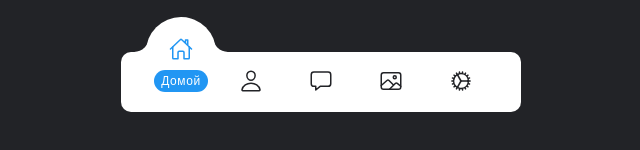
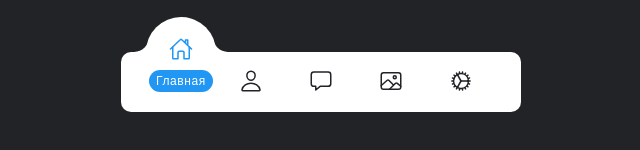
Before and after one commit to sorentfly/html-css-quicks, a plain HTML site: page menus/menu-blue-circle/index.html in a window 1280 px wide. Shown: the part 318-468 px from the top of the page, 319-959 px from the left. Drawn offline with nearby package versions, Linux system fonts and the light colour scheme.

Commit message:
Переназвал поле в элементе меню

```diff
--- a/menus/menu-blue-circle/index.html
+++ b/menus/menu-blue-circle/index.html
@@ -12,7 +12,7 @@
                         <span class="icon">
                             <ion-icon name="home-outline"></ion-icon>
                         </span>
-                        <span class="text">Домой</span>
+                        <span class="text">Главная</span>
                     </a>
                 </li>
                 <li class="item">
```
